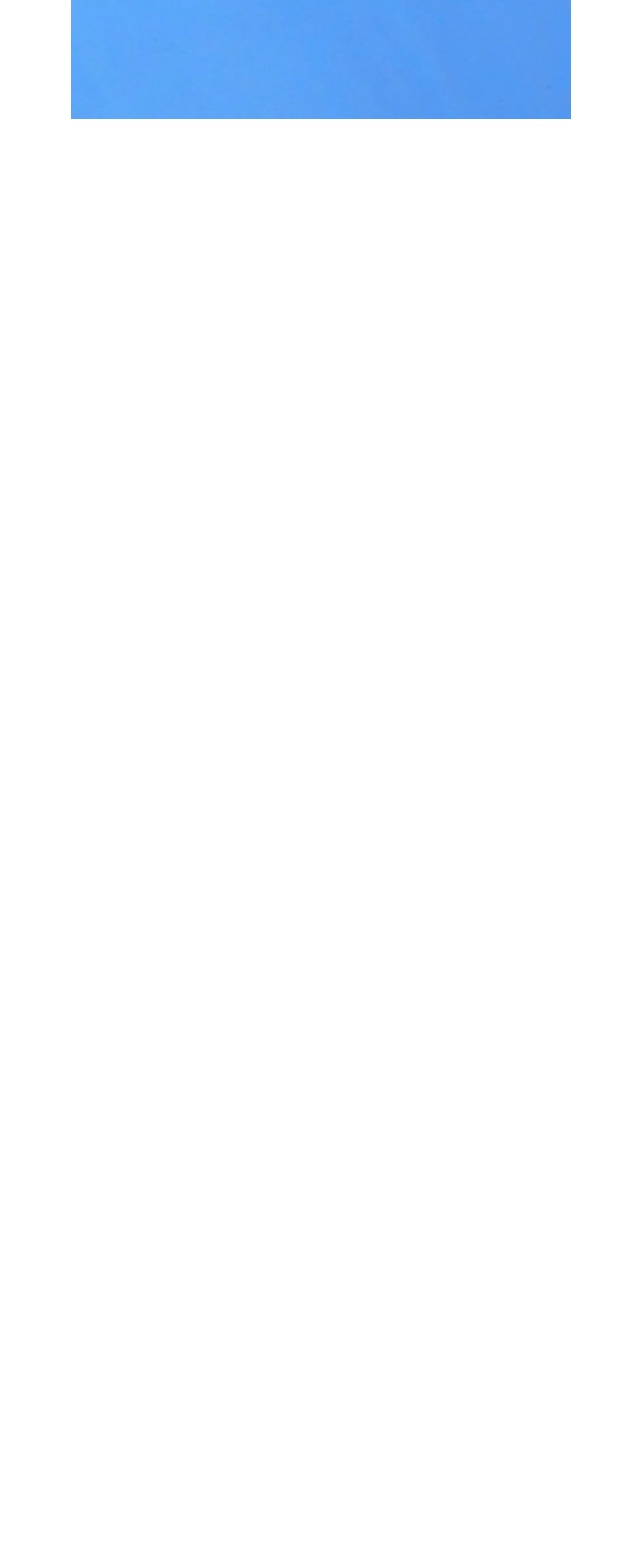
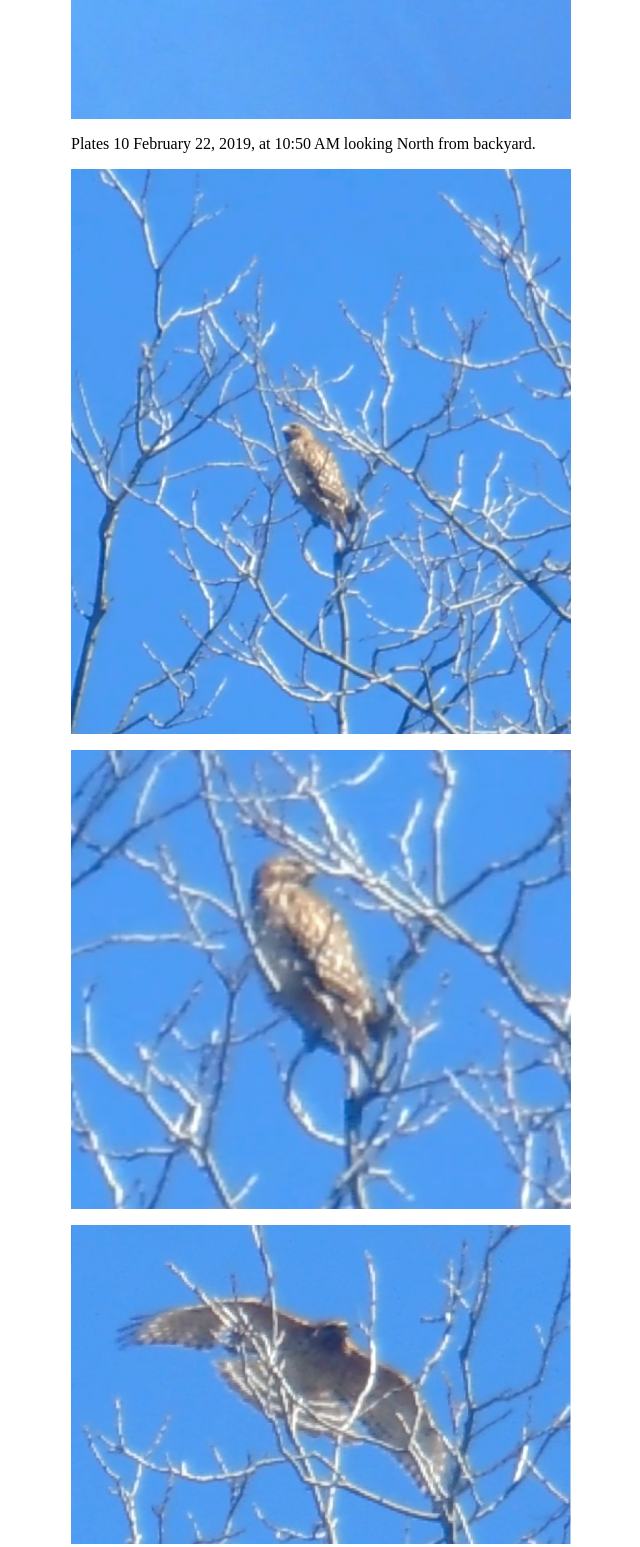
Before and after one commit to eanbardsley/raptor.github.io, a plain HTML site: page plates.html in a window 1280 px wide. Shown: the part 3820-5367 px from the top of the page, without its empty margins (189-829 px from the left). Before the commit the page ends 3955 px from the top, so only its background shows below. Drawn offline with Linux system fonts and the light colour scheme.

Commit message:
Add files via upload

```diff
--- a/plates.html
+++ b/plates.html
@@ -75,6 +75,10 @@ text-align: center;
 <p> <img src="plate_08.jpg" alt="plate_08" width="500"></p>
 <p> Plate 09 12:20 PM on Feb 18 2019 the Cooper's hawk puts in another appearance.</p>
 <p> <img src="plate_09.jpg" alt="plate_09" width="500"></p>
+<p> Plates 10 February 22, 2019, at 10:50 AM looking North from backyard.</p>
+<p> <img src="plate_10a.jpg" alt="plate 10a" width="500"></p>
+<p> <img src="plate_10b.jpg" alt="plate 10b" width="500"></p>
+<p> <img src="plate_10c.jpg" alt="plate 10c" width="500"></p>
 
 </div>
 </div>
```
Also changed, not shown: plate_10a.jpg (added), plate_10b.jpg (added), plate_10c.jpg (added).
